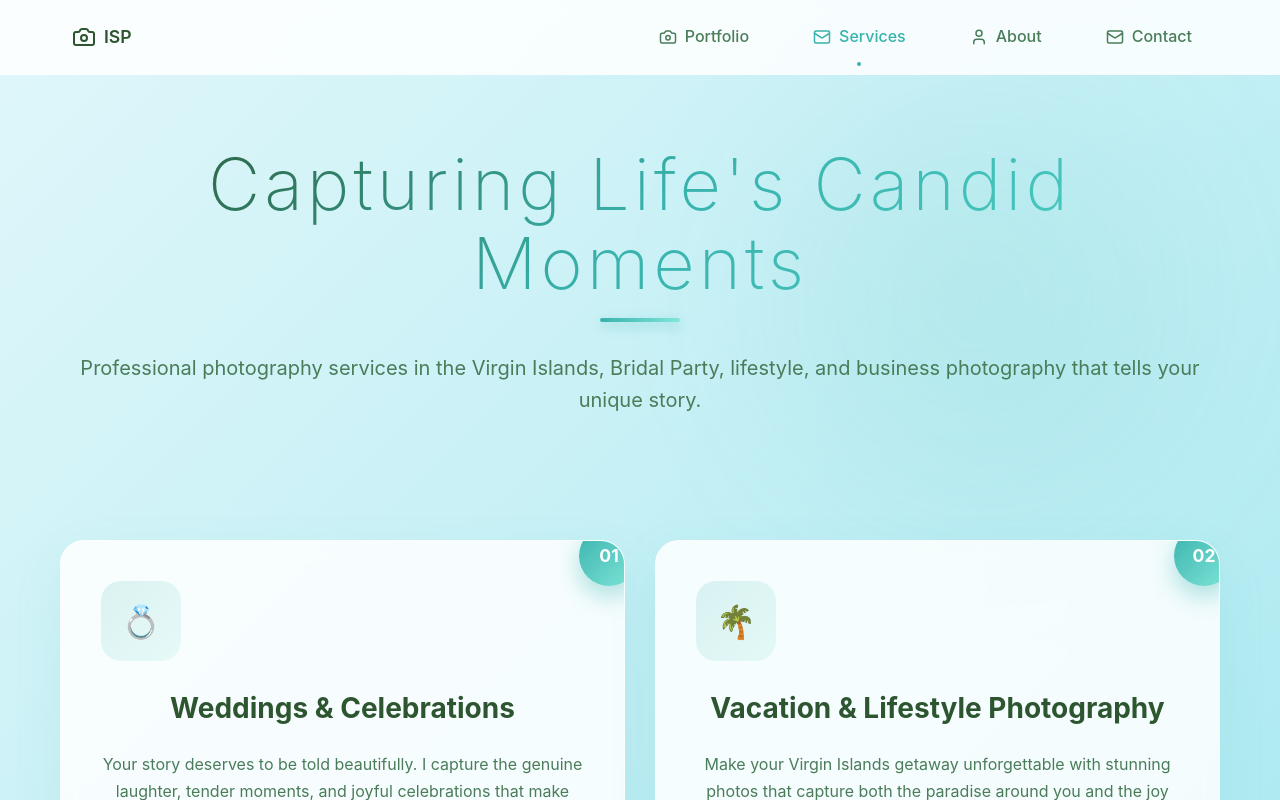
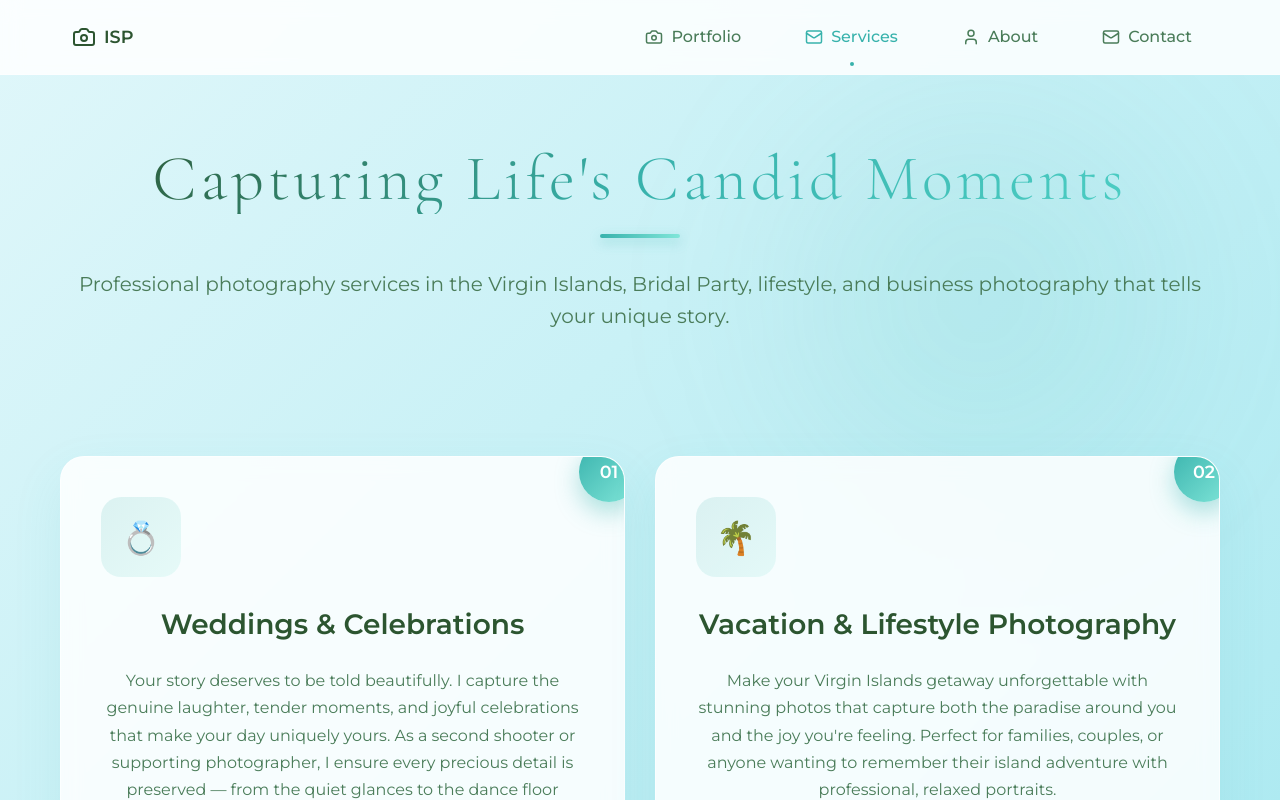
Before and after one commit to akouviyk/charliefryer, a React (Create React App) app: page /services in a window 1280 px wide. Shown: the top 800 px of the page. Built offline with nearby package versions, Linux system fonts and the light colour scheme; no server answers.

Commit message:
font change

```diff
--- a/public/index.html
+++ b/public/index.html
@@ -11,7 +11,7 @@
     />
     <link rel="apple-touch-icon" href="%PUBLIC_URL%/logo192.png" />
     <link rel="manifest" href="%PUBLIC_URL%/manifest.json" />
-    <title>Digital Photograher - Charlie Fryer</title>
+    <title>Island Soul Photography</title>
   </head>
   <body>
     <noscript>You need to enable JavaScript to run this app.</noscript>
--- a/src/App.css
+++ b/src/App.css
@@ -1,3 +1,5 @@
+@import url('https://fonts.googleapis.com/css2?family=Cormorant+Garamond:wght@300;400;600;700&family=Montserrat:wght@300;400;500;600&display=swap');
+
 .App {
   text-align: center;
 }
@@ -217,6 +219,7 @@
   line-height: 1.1;
   margin-bottom: 25px;
   letter-spacing: -0.02em;
+  font-family: 'Cormorant Garamond', serif;
 }
 
 .hero-subtitle {
@@ -904,6 +907,7 @@
   color: white;
   margin-bottom: 20px;
   line-height: 1.2;
+  font-family: 'Cormorant Garamond', serif;
 }
 
 .value-subtitle {
@@ -1247,6 +1251,7 @@
   text-align: center;
   position: relative;
   overflow: hidden;
+  font-family: 'Cormorant Garamond', serif;
 }
 
 .contact-hero::before {
--- a/src/PhotographyPortfolio.css
+++ b/src/PhotographyPortfolio.css
@@ -1,4 +1,5 @@
 /* PhotographyPortfolio.css */
+@import url('https://fonts.googleapis.com/css2?family=Cormorant+Garamond:wght@300;400;600;700&family=Montserrat:wght@300;400;500;600&display=swap');
 
 /* Base styles */
 * {
@@ -8,8 +9,8 @@
 }
 
 body {
-  font-family: 'Inter', -apple-system, BlinkMacSystemFont, 'Segoe UI', 'Roboto',
-    sans-serif;
+  font-family: 'Montserrat', -apple-system, BlinkMacSystemFont, 'Segoe UI',
+    'Roboto', sans-serif;
   line-height: 1.6;
   color: #333;
 }
@@ -72,11 +73,12 @@ body {
 }
 
 .loading-title {
-  font-size: 28px;
+  font-size: 24px;
   font-weight: 300;
   color: white;
   margin-bottom: 16px;
-  letter-spacing: 1px;
+  letter-spacing: 2px;
+  font-family: 'Cormorant Garamond', serif;
 }
 
 .loading-bar {
@@ -162,11 +164,12 @@ body {
 }
 
 .main-title {
-  font-size: 72px;
-  font-weight: 200;
+  font-size: clamp(2.5rem, 5vw, 4rem);
+  font-weight: 300;
   color: white;
-  margin-bottom: 16px;
+  margin-bottom: 20px;
   letter-spacing: 4px;
+  font-family: 'Cormorant Garamond', serif;
 }
 
 .title-gradient {
@@ -411,6 +414,7 @@ body {
   color: #38b2ac;
   box-shadow: 0 4px 12px rgba(56, 178, 172, 0.15);
   border: 1px solid rgba(56, 178, 172, 0.2);
+  font-family: 'Cormorant Garamond', serif;
 }
 
 .grid-button:hover {
@@ -578,6 +582,7 @@ body {
   font-size: 20px;
   letter-spacing: 1px;
   text-shadow: 0 2px 4px rgba(0, 0, 0, 0.5);
+  font-family: 'Cormorant Garamond', serif;
 }
 
 .photo-caption {
@@ -663,6 +668,7 @@ body {
   color: #4a7c59;
   font-weight: 300;
   margin-bottom: 16px;
+  font-family: 'Cormorant Garamond', serif;
 }
 
 .empty-subtitle {
@@ -769,6 +775,7 @@ body {
   -webkit-background-clip: text;
   background-clip: text;
   color: transparent;
+  font-family: 'Cormorant Garamond', serif;
 }
 
 .modal-tags {
--- a/src/index.css
+++ b/src/index.css
@@ -1,3 +1,5 @@
+@import url('https://fonts.googleapis.com/css2?family=Cormorant+Garamond:wght@300;400;600;700&family=Montserrat:wght@300;400;500;600&display=swap');
+
 body {
   margin: 0;
   font-family: -apple-system, BlinkMacSystemFont, 'Segoe UI', 'Roboto', 'Oxygen',
@@ -8,6 +10,6 @@ body {
 }
 
 code {
-  font-family: source-code-pro, Menlo, Monaco, Consolas, 'Courier New',
-    monospace;
+  font-family: 'Montserrat', source-code-pro, Menlo, Monaco, Consolas,
+    'Courier New', monospace;
 }
```
Also changed, not shown: 1 other file (tests, documents, lock files or other folders).
